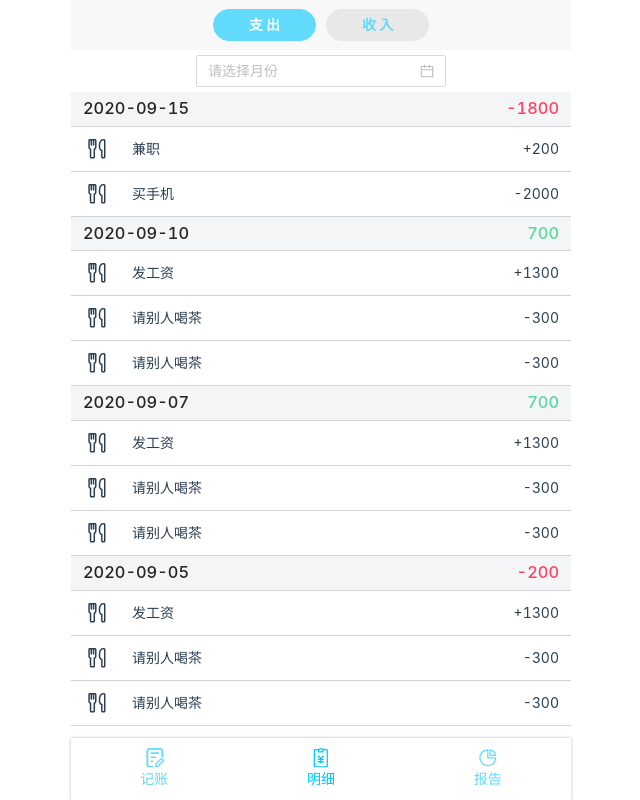
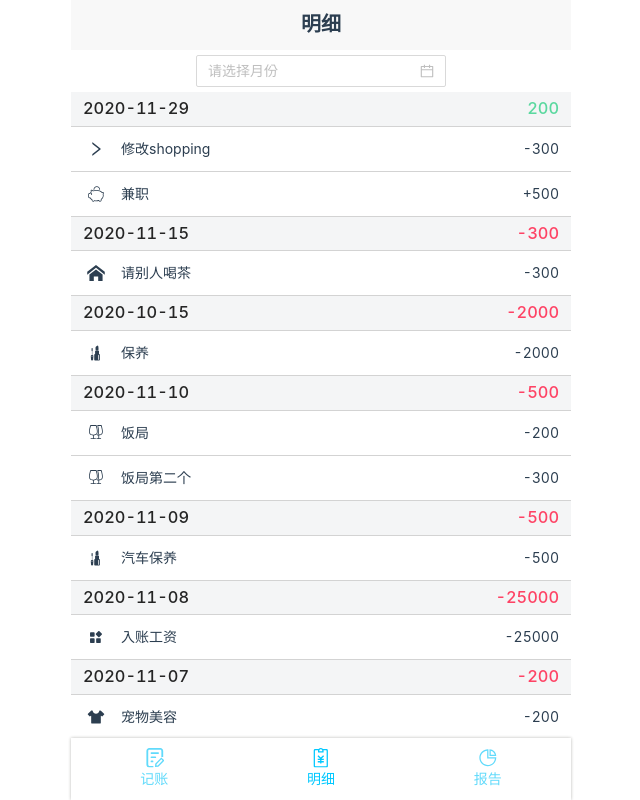
Before and after one commit to carsonhuang520/money-book, a React (Create React App) app: page /list in a window 1280 px wide. Shown: the whole page, without its empty margins (319-959 px from the left). Built offline with nearby package versions, Linux system fonts and the light colour scheme; data requests are answered from the project's data file.

Commit message:
完成明细列表的获取，可根据时间查询

```diff
--- a/db.json
+++ b/db.json
@@ -163,16 +163,16 @@
   ],
   "items": [
     {
-      "title": "再次更新标题",
+      "name": "再次更新标题",
       "price": 2000,
       "date": "2020-09-15",
-      "monthCategory": "2020-9",
+      "monthCategory": "2020-09",
       "id": "_qmatbbwq0",
       "cid": "6",
       "timestamp": 1536969600000
     },
     {
-      "title": "请别人喝茶",
+      "name": "请别人喝茶",
       "price": 300,
       "date": "2020-11-15",
       "monthCategory": "2020-11",
@@ -181,7 +181,7 @@
       "timestamp": 1605398400000
     },
     {
-      "title": "饭局",
+      "name": "饭局",
       "price": 200,
       "date": "2020-11-10",
       "monthCategory": "2020-11",
@@ -190,7 +190,7 @@
       "timestamp": 1544400000000
     },
     {
-      "title": "饭局第二个",
+      "name": "饭局第二个",
       "price": 300,
       "date": "2020-11-10",
       "monthCategory": "2020-11",
@@ -199,7 +199,7 @@
       "timestamp": 1544400000000
     },
     {
-      "title": "兼职收入",
+      "name": "兼职收入",
       "price": 500,
       "date": "2020-11-05",
       "monthCategory": "2020-11",
@@ -208,7 +208,7 @@
       "cid": "11"
     },
     {
-      "title": "收入",
+      "name": "收入",
       "price": 100,
       "date": "2020-11-05",
       "monthCategory": "2020-11",
@@ -217,7 +217,7 @@
       "cid": "11"
     },
     {
-      "title": "汽车保养",
+      "name": "汽车保养",
       "price": 500,
       "date": "2020-11-09",
       "monthCategory": "2020-11",
@@ -226,7 +226,7 @@
       "cid": "7"
     },
     {
-      "title": "宠物美容",
+      "name": "宠物美容",
       "price": 200,
       "date": "2020-11-07",
       "monthCategory": "2020-11",
@@ -235,7 +235,7 @@
       "cid": "9"
     },
     {
-      "title": "超市购物",
+      "name": "超市购物",
       "price": 125,
       "date": "2020-11-04",
       "monthCategory": "2020-11",
@@ -244,7 +244,7 @@
       "cid": "3"
     },
     {
-      "title": "购买 iphone XR",
+      "name": "购买 iphone XR",
       "price": 6000,
       "date": "2020-11-03",
       "monthCategory": "2020-11",
@@ -253,7 +253,7 @@
       "cid": "4"
     },
     {
-      "title": "入账工资",
+      "name": "入账工资",
       "price": 25000,
       "date": "2020-11-08",
       "monthCategory": "2020-11",
@@ -268,7 +268,7 @@
       }
     },
     {
-      "title": "修改shopping",
+      "name": "修改shopping",
       "price": 300,
       "date": "2020-11-29",
       "monthCategory": "2020-11",
@@ -283,7 +283,7 @@
       }
     },
     {
-      "title": "保养",
+      "name": "保养",
       "price": 2000,
       "date": "2020-10-15",
       "monthCategory": "2020-10",
@@ -292,7 +292,7 @@
       "cid": "7"
     },
     {
-      "title": "兼职",
+      "name": "兼职",
       "price": 500,
       "date": "2020-11-29",
       "monthCategory": "2020-11",
--- a/src/App.css
+++ b/src/App.css
@@ -2,6 +2,7 @@
 .App {
   text-align: center;
 }
+
 .main-wrapper {
   flex: 1;
   overflow: auto;
--- a/src/App.js
+++ b/src/App.js
@@ -24,19 +24,47 @@ class App extends Component {
     this.state = {
       type: 'outcome',
       navType: nav,
-      categories: []
+      categories: [],
+      items: []
+    }
+    this.actions = {
+      initData: () => {
+        const promiseArray = [axios.get('/categories'), axios.get('/items?_sort=timestamp&_order=desc')]
+        Promise.all(promiseArray).then(res => {
+          const [categories, items] = res
+          this.setState({
+            categories: categories.data,
+            items: items.data
+          })
+        }).catch(error => {
+          console.log(error)
+        })
+      },
+      getListByDate: (date) => {
+        axios.get(`/items?monthCategory=${date}&_sort=timestamp&_order=desc`).then(res => {
+          this.setState({
+            items: res.data
+          })
+        }).catch(err => {
+          console.log(err)
+        })
+      }
     }
   }
 
-  componentDidMount() {
-    axios.get('/categories').then(res => {
-      this.setState({
-        categories: res.data
-      })
-    }).catch(error => {
-      console.log(error)
-    })
-  }
+  // componentDidMount() {
+  //   console.log('hhhh')
+  //   axios.get('/categories').then(res => {
+  //
+  //     this.setState({
+  //       categories: res.data
+  //
+  //     })
+  //     console.log(this.state.categories)
+  //   }).catch(error => {
+  //     console.log(error)
+  //   })
+  // }
 
   onClickType = (type) => {
     this.setState({
@@ -53,7 +81,7 @@ class App extends Component {
   render() {
     const {type, navType} = this.state
     return (
-      <AppContext.Provider value={{state: this.state}}>
+      <AppContext.Provider value={{state: this.state, actions: this.actions}}>
         <Route exact path="/" type={type}
                render={() => <CreateAccount type={type} onClickType={this.onClickType}/>}/>
         <Route path="/list" type={type}
--- a/src/components/PriceItem.js
+++ b/src/components/PriceItem.js
@@ -1,10 +1,13 @@
 import React, {Component} from 'react'
+import withContext from '../withContext'
 import './PriceList.scss'
+import Icon from './Icon'
 
 function PriceItem(props) {
-  const {time, list} = props
+  const {time, list, data} = props
+  const {categories} = data
   const total = list.reduce((prev, cur) => {
-    prev = prev + (cur.type === 'outcome' ? -1 * cur.price : cur.price)
+    prev = prev + (categories[cur.cid].type === 'outcome' ? -1 * cur.price : cur.price)
     return prev
   }, 0)
   return (
@@ -15,15 +18,13 @@ function PriceItem(props) {
       </h3>
       <ul className={'priceItem-list'}>
         {
-          list.length && list.map(item => {
+          list.map(item => {
             return (<li key={item.id} className={'priceItem-item'}>
               <span>
-                <svg className={`icon priceItem-item-icon`} aria-hidden="true">
-                  <use xlinkHref="#icon-yinshi"/>
-                </svg>
+                <Icon name={categories[item.cid].iconName}/>
                 <span>{item.name}</span>
               </span>
-              <span>{(item.type === 'outcome' ? '-' : '+') + item.price}</span>
+              <span>{(categories[item.cid].type === 'outcome' ? '-' : '+') + item.price}</span>
             </li>)
           })
         }
@@ -32,4 +33,4 @@ function PriceItem(props) {
   )
 }
 
-export default PriceItem
+export default withContext(PriceItem)
--- a/src/components/PriceList.js
+++ b/src/components/PriceList.js
@@ -1,125 +1,5 @@
 import React, {Component} from 'react'
 import PriceItem from './PriceItem'
-
-const list = {
-  '2020-09-15': [{
-    'name': '兼职',
-    'price': 200,
-    'date': '2020-09-15',
-    'monthCategory': '2020-9',
-    'id': '_qmatbbwq0',
-    'type': 'income',
-    'timestamp': 1536969600000
-  },
-    {
-      'name': '买手机',
-      'price': 2000,
-      'date': '2020-09-15',
-      'monthCategory': '2020-9',
-      'id': '_qmatbbwq09',
-      'type': 'outcome',
-      'timestamp': 1536969600000
-    }],
-  '2020-09-10': [{
-    'name': '发工资',
-    'price': 1300,
-    'date': '2020-11-15',
-    'monthCategory': '2020-11',
-    'id': '_qryggm2533',
-    'type': 'income',
-    'timestamp': 1605398400000
-  }, {
-    'name': '请别人喝茶',
-    'price': 300,
-    'date': '2020-11-15',
-    'monthCategory': '2020-11',
-    'id': '_qryggm5323',
-    'type': 'outcome',
-    'timestamp': 1605398400000
-  }, {
-    'name': '请别人喝茶',
-    'price': 300,
-    'date': '2020-11-15',
-    'monthCategory': '2020-11',
-    'id': '_qrygg1m533',
-    'type': 'outcome',
-    'timestamp': 1605398400000
-  }],
-  '2020-09-07': [{
-    'name': '发工资',
-    'price': 1300,
-    'date': '2020-11-15',
-    'monthCategory': '2020-11',
-    'id': '_2qryggm2533',
-    'type': 'income',
-    'timestamp': 1605398400000
-  }, {
-    'name': '请别人喝茶',
-    'price': 300,
-    'date': '2020-11-15',
-    'monthCategory': '2020-11',
-    'id': '_2qryggm5323',
-    'type': 'outcome',
-    'timestamp': 1605398400000
-  }, {
-    'name': '请别人喝茶',
-    'price': 300,
-    'date': '2020-11-15',
-    'monthCategory': '2020-11',
-    'id': '_2qrygg1m533',
-    'type': 'outcome',
-    'timestamp': 1605398400000
-  }],
-  '2020-09-05': [{
-    'name': '发工资',
-    'price': 1300,
-    'date': '2020-11-15',
-    'monthCategory': '2020-11',
-    'id': '_21qryggm2533',
-    'type': 'income',
-    'timestamp': 1605398400000
-  }, {
-    'name': '请别人喝茶',
-    'price': 300,
-    'date': '2020-11-15',
-    'monthCategory': '2020-11',
-    'id': '_21qryggm5323',
-    'type': 'outcome',
-    'timestamp': 1605398400000
-  }, {
-    'name': '请别人喝茶',
-    'price': 300,
-    'date': '2020-11-15',
-    'monthCategory': '2020-11',
-    'id': '_21qrygg1m533',
-    'type': 'outcome',
-    'timestamp': 1605398400000
-  }, {
-    'name': '请别人喝茶',
-    'price': 300,
-    'date': '2020-11-15',
-    'monthCategory': '2020-11',
-    'id': '_211qrygg1m533',
-    'type': 'outcome',
-    'timestamp': 1605398400000
-  }, {
-    'name': '请别人喝茶',
-    'price': 300,
-    'date': '2020-11-15',
-    'monthCategory': '2020-11',
-    'id': '_211qrygg1m533',
-    'type': 'outcome',
-    'timestamp': 1605398400000
-  }, {
-    'name': '请别人喝茶',
-    'price': 300,
-    'date': '2020-11-15',
-    'monthCategory': '2020-11',
-    'id': '_211qrygg1m533',
-    'type': 'outcome',
-    'timestamp': 1605398400000
-  }]
-}
 
 class PriceList extends Component {
   constructor(props) {
@@ -127,12 +7,21 @@ class PriceList extends Component {
   }
 
   render() {
+    const {items} = this.props
+    let list = {}
+    items.forEach(item => {
+      if (!list[item.date]) {
+        list[item.date] = []
+      }
+      list[item.date].push(item)
+    })
+    const times = Object.keys(list)
     return (
       <div className={'priceList-wrapper'}>
         {
-          Object.keys(list).map(item => {
+          times.length ? times.map(item => {
             return <PriceItem key={item} time={item} list={list[item]}/>
-          })
+          }) : '暂无记录'
         }
       </div>
     )
--- a/src/components/PriceList.scss
+++ b/src/components/PriceList.scss
@@ -14,10 +14,12 @@
     justify-content: space-between;
     align-items: center;
     margin-bottom: 0;
+
     &-price {
       &.profit {
         color: $profitColor;
       }
+
       &.deficit {
         color: $deficitColor;
       }
@@ -28,6 +30,7 @@
     list-style: none;
     padding: 0;
     margin: 0;
+
     .priceItem-item {
       min-height: 45px;
       padding: 10px 12px 10px 16px;
@@ -41,10 +44,10 @@
         align-items: center;
       }
 
-      &-icon {
-        width: 20px;
-        height: 20px;
-        margin-right: 25px;
+      svg {
+        width: 18px;
+        height: 18px;
+        margin-right: 16px;
       }
     }
   }
--- a/src/pages/AccountList.js
+++ b/src/pages/AccountList.js
@@ -2,24 +2,42 @@ import React, {Component, Fragment} from 'react'
 import Header from '../components/Header'
 import PriceList from '../components/PriceList'
 import Calendar from '../components/Calendar'
+import withContext from '../withContext'
 
 class AccountList extends Component {
   constructor(props) {
     super(props)
+    this.state = {
+      items: [],
+      dateString: ''
+    }
+  }
+
+  componentDidMount() {
+    this.props.actions.initData()
+  }
+
+  onChangeDate = (date) => {
+    this.setState({
+      dateString: date
+    })
+    this.props.actions.getListByDate(date)
   }
 
   render() {
-    const {type, onClickType} = this.props
+    const {dateString} = this.state
+    const {type, onClickType, data} = this.props
+    const {items} = data
     return (
       <Fragment>
-        <Header type={type} onClickType={onClickType}/>
+        <header className={'header-wrapper'}>明细</header>
         <main className={'main-wrapper'}>
-          <Calendar/>
-          <PriceList/>
+          <Calendar date={dateString} onChangeDate={this.onChangeDate}/>
+          <PriceList items={items}/>
         </main>
       </Fragment>
     )
   }
 }
 
-export default AccountList
+export default withContext(AccountList)
--- a/src/withContext.js
+++ b/src/withContext.js
@@ -4,8 +4,8 @@ import {AppContext} from './App'
 const withContext = (Component) => {
   return ((props) => {
     return (<AppContext.Consumer>{
-      ({state}) => {
-        return <Component {...props} data={state}/>
+      ({state, actions}) => {
+        return <Component {...props} data={state} actions={actions}/>
       }
     }</AppContext.Consumer>)
   })
```
Also changed, not shown: src/components/Calendar.js (+21 -7 lines), src/pages/CreateAccount.js (+9 -3 lines), 1 other file (tests, documents, lock files or other folders).
